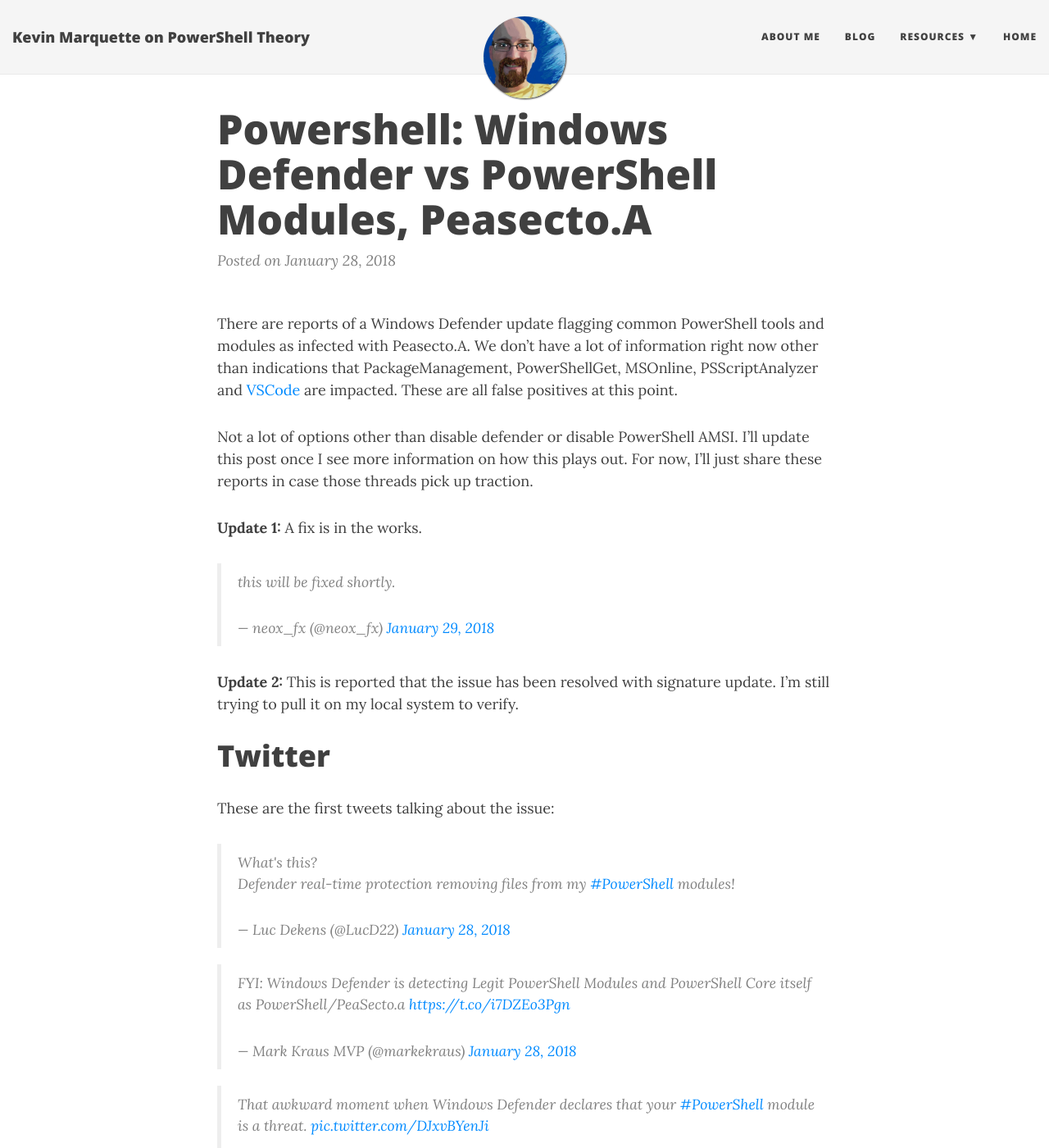
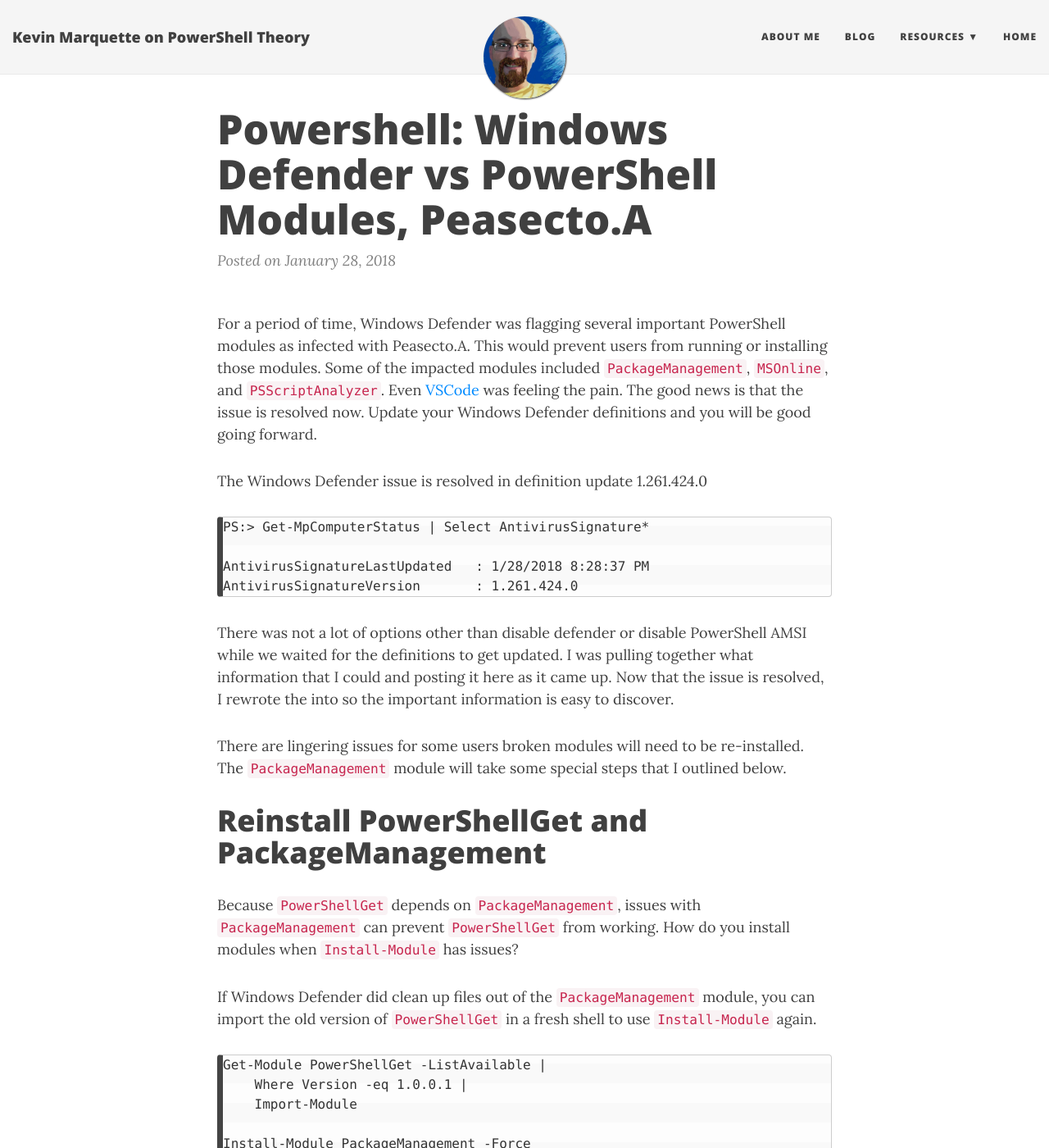
Before and after one commit to KevinMarquette/kevinmarquette.github.io, a Jekyll site: the page built from _posts/2018-01-28-Powershell-windows-defender-peasceto-powershell.md, in a window 1280 px wide and 1400 px high. Shown: the whole window at 82% size. Built offline with Jekyll 4.4.1, drawn with Linux system fonts in a browser that asks for light colours; nearby versions of some CDN libraries; comment, search, counter and statistics services are not loaded; some of the changed text lies outside the part shown.

Commit message:
issue resolved

```diff
--- a/_posts/2018-01-28-Powershell-windows-defender-peasceto-powershell.md
+++ b/_posts/2018-01-28-Powershell-windows-defender-peasceto-powershell.md
@@ -5,54 +5,19 @@
 tags: [PowerShell]
 ---
 
-There are reports of a Windows Defender update flagging common PowerShell tools and modules as infected with Peasecto.A. We don't have a lot of information right now other than indications that PackageManagement, PowerShellGet, MSOnline, PSScriptAnalyzer and [VSCode](https://github.com/Microsoft/vscode/issues/42284) are impacted. These are all false positives at this point.
+For a period of time, Windows Defender was flagging several important PowerShell modules as infected with Peasecto.A. This would prevent users from running or installing those modules. Some of the impacted modules included `PackageManagement`, `MSOnline`, and `PSScriptAnalyzer`. Even [VSCode](https://github.com/Microsoft/vscode/issues/42284) was feeling the pain. The good news is that the issue is resolved now. Update your Windows Defender definitions and you will be good going forward.
 
+The Windows Defender issue is resolved in definition update 1.261.424.0
 <!--more-->
-Not a lot of options other than disable defender or disable PowerShell AMSI. I'll update this post once I see more information on how this plays out. For now, I'll just share these reports in case those threads pick up traction.
 
-**Update 1:** A fix is in the works.
+    PS:> Get-MpComputerStatus | Select AntivirusSignature*
 
-<blockquote class="twitter-tweet" data-conversation="none" data-lang="en"><p lang="en" dir="ltr">this will be fixed shortly.</p>&mdash; neox_fx (@neox_fx) <a href="https://twitter.com/neox_fx/status/957798550888267776?ref_src=twsrc%5Etfw">January 29, 2018</a></blockquote>
-<script async src="https://platform.twitter.com/widgets.js" charset="utf-8"></script>
+    AntivirusSignatureLastUpdated   : 1/28/2018 8:28:37 PM
+    AntivirusSignatureVersion       : 1.261.424.0
 
-**Update 2:** This is reported that the issue has been resolved with signature update. I'm still trying to pull it on my local system to verify.
+There was not a lot of options other than disable defender or disable PowerShell AMSI while we waited for the definitions to get updated. I was pulling together what information that I could and posting it here as it came up. Now that the issue is resolved, I rewrote the into so the important information is easy to discover.
 
-# Twitter
-
-These are the first tweets talking about the issue:
-
-<blockquote class="twitter-tweet" data-lang="en"><p lang="en" dir="ltr">What&#39;s this?<br>Defender real-time protection removing files from my <a href="https://twitter.com/hashtag/PowerShell?src=hash&amp;ref_src=twsrc%5Etfw">#PowerShell</a>  modules!</p>&mdash; Luc Dekens (@LucD22) <a href="https://twitter.com/LucD22/status/957732708741992448?ref_src=twsrc%5Etfw">January 28, 2018</a></blockquote>
-<script async src="https://platform.twitter.com/widgets.js" charset="utf-8"></script>
-
-
-<blockquote class="twitter-tweet" data-lang="en"><p lang="en" dir="ltr">FYI: Windows Defender is detecting Legit PowerShell Modules and PowerShell Core itself as PowerShell/PeaSecto.a <a href="https://t.co/i7DZEo3Pgn">https://t.co/i7DZEo3Pgn</a></p>&mdash; Mark Kraus MVP (@markekraus) <a href="https://twitter.com/markekraus/status/957743213749686272?ref_src=twsrc%5Etfw">January 28, 2018</a></blockquote>
-<script async src="https://platform.twitter.com/widgets.js" charset="utf-8"></script>
-
-<blockquote class="twitter-tweet" data-cards="hidden" data-lang="en"><p lang="en" dir="ltr">That awkward moment when Windows Defender declares that your <a href="https://twitter.com/hashtag/PowerShell?src=hash&amp;ref_src=twsrc%5Etfw">#PowerShell</a> module is a threat. <a href="https://t.co/DJxvBYenJi">pic.twitter.com/DJxvBYenJi</a></p>&mdash; Boe Prox (@proxb) <a href="https://twitter.com/proxb/status/957723701071568897?ref_src=twsrc%5Etfw">January 28, 2018</a></blockquote>
-<script async src="https://platform.twitter.com/widgets.js" charset="utf-8"></script>
-
-
-<blockquote class="twitter-tweet" data-lang="en"><p lang="en" dir="ltr">Might have overlooked this, but is there any guidance on dealing with <a href="https://twitter.com/hashtag/PowerShell?src=hash&amp;ref_src=twsrc%5Etfw">#PowerShell</a> AMSI false positives in Defender outside of DisableIOAVProtection?  Some innocuous automation being flagged, would prefer not to turn this off...</p>&mdash; Warren F. (@psCookieMonster) <a href="https://twitter.com/psCookieMonster/status/956995840006152192?ref_src=twsrc%5Etfw">January 26, 2018</a></blockquote>
-<script async src="https://platform.twitter.com/widgets.js" charset="utf-8"></script>
-
-
-# TechNet
-
-Mark was talking about this thread: [Latest updates indicated Peasecto.A infection](https://social.technet.microsoft.com/Forums/en-US/40fa56dd-b73f-456a-9d97-cdb4500bc7ed/latest-updates-indicated-peasectoa-infection-?forum=WindowsDefenderATPPreview). This thread indicates that MSOnline and the Azure modules are impacted. Lots of good information is collecting here even as I post this.
-
-# Reddit
-
-Reddit is also noticing the issue but does not have much for details at this point.
-
-* [Windows Defender reporting Peasecto.A malware in some Microsoft PSD1 files](https://www.reddit.com/r/PowerShell/comments/7to5dy/windows_defender_reporting_peasectoa_malware_in)
-* [System Center Endpoint protection flagging the MSOnline.psd1 file with Peasecto.A trojan](https://www.reddit.com/r/sysadmin/comments/7tnukh/system_center_endpoint_protection_flagging_the)
-
-# Github Issues
-
-Issues are starting to pop up on GitHub projects.
-
-* [VSCode](https://github.com/Microsoft/vscode/issues/42284)
-* [PowerShell Core](https://github.com/PowerShell/PowerShell/issues/6056)
+There are lingering issues for some users broken modules will need to be re-installed. The `PackageManagement` module will take some special steps that I outlined below.
 
 # Reinstall PowerShellGet and PackageManagement
 
@@ -73,7 +38,7 @@
 
 ## Indications that you are in a bad state
 
-These are the error messages you get when in this bad state. If you call `Install-Module` or `Find-Module` you should see something like this:
+These are the error messages you get when in this bad state. If you call `Find-Module` or `Install-Module` you should see something like this:
 
     find-module : The 'find-module' command was found in the module 'PowerShellGet', but the module
     could not be loaded. For more information, run 'Import-Module PowerShellGet'.
@@ -88,3 +53,44 @@
     import-module : The required module 'PackageManagement' is not loaded. Load the module or remove
     the module from 'RequiredModules' in the file 'C:\Program
     Files\WindowsPowerShell\Modules\powershellget\1.6.0\powershellget.psd1'.
+
+# Early reporting on the issue
+
+The details below contain all the information that was available to us before a fix was made available.
+
+## Twitter
+
+These are the first tweets talking about the issue:
+
+<blockquote class="twitter-tweet" data-lang="en"><p lang="en" dir="ltr">What&#39;s this?<br>Defender real-time protection removing files from my <a href="https://twitter.com/hashtag/PowerShell?src=hash&amp;ref_src=twsrc%5Etfw">#PowerShell</a>  modules!</p>&mdash; Luc Dekens (@LucD22) <a href="https://twitter.com/LucD22/status/957732708741992448?ref_src=twsrc%5Etfw">January 28, 2018</a></blockquote>
+<script async src="https://platform.twitter.com/widgets.js" charset="utf-8"></script>
+
+
+<blockquote class="twitter-tweet" data-lang="en"><p lang="en" dir="ltr">FYI: Windows Defender is detecting Legit PowerShell Modules and PowerShell Core itself as PowerShell/PeaSecto.a <a href="https://t.co/i7DZEo3Pgn">https://t.co/i7DZEo3Pgn</a></p>&mdash; Mark Kraus MVP (@markekraus) <a href="https://twitter.com/markekraus/status/957743213749686272?ref_src=twsrc%5Etfw">January 28, 2018</a></blockquote>
+<script async src="https://platform.twitter.com/widgets.js" charset="utf-8"></script>
+
+<blockquote class="twitter-tweet" data-cards="hidden" data-lang="en"><p lang="en" dir="ltr">That awkward moment when Windows Defender declares that your <a href="https://twitter.com/hashtag/PowerShell?src=hash&amp;ref_src=twsrc%5Etfw">#PowerShell</a> module is a threat. <a href="https://t.co/DJxvBYenJi">pic.twitter.com/DJxvBYenJi</a></p>&mdash; Boe Prox (@proxb) <a href="https://twitter.com/proxb/status/957723701071568897?ref_src=twsrc%5Etfw">January 28, 2018</a></blockquote>
+<script async src="https://platform.twitter.com/widgets.js" charset="utf-8"></script>
+
+
+<blockquote class="twitter-tweet" data-lang="en"><p lang="en" dir="ltr">Might have overlooked this, but is there any guidance on dealing with <a href="https://twitter.com/hashtag/PowerShell?src=hash&amp;ref_src=twsrc%5Etfw">#PowerShell</a> AMSI false positives in Defender outside of DisableIOAVProtection?  Some innocuous automation being flagged, would prefer not to turn this off...</p>&mdash; Warren F. (@psCookieMonster) <a href="https://twitter.com/psCookieMonster/status/956995840006152192?ref_src=twsrc%5Etfw">January 26, 2018</a></blockquote>
+<script async src="https://platform.twitter.com/widgets.js" charset="utf-8"></script>
+
+
+## TechNet
+
+Mark was talking about this thread: [Latest updates indicated Peasecto.A infection](https://social.technet.microsoft.com/Forums/en-US/40fa56dd-b73f-456a-9d97-cdb4500bc7ed/latest-updates-indicated-peasectoa-infection-?forum=WindowsDefenderATPPreview). This thread indicates that MSOnline and the Azure modules are impacted. Lots of good information is collecting here even as I post this.
+
+## Reddit
+
+Reddit was also noticing the issue.
+
+* [Windows Defender reporting Peasecto.A malware in some Microsoft PSD1 files](https://www.reddit.com/r/PowerShell/comments/7to5dy/windows_defender_reporting_peasectoa_malware_in)
+* [System Center Endpoint protection flagging the MSOnline.psd1 file with Peasecto.A trojan](https://www.reddit.com/r/sysadmin/comments/7tnukh/system_center_endpoint_protection_flagging_the)
+
+## Github Issues
+
+Issues started to pop up on GitHub projects.
+
+* [VSCode](https://github.com/Microsoft/vscode/issues/42284)
+* [PowerShell Core](https://github.com/PowerShell/PowerShell/issues/6056)
```
